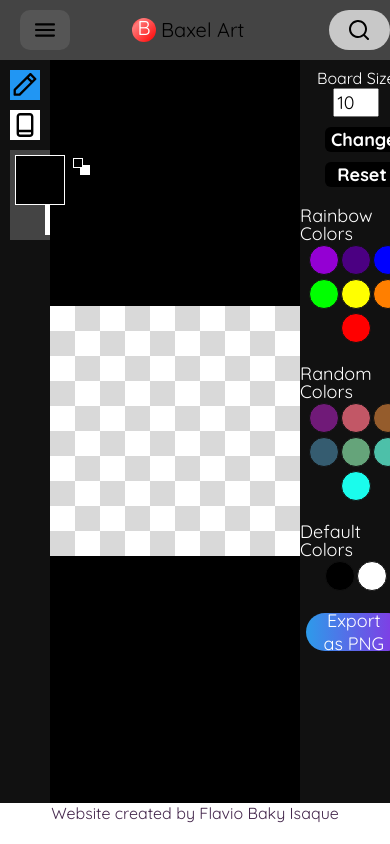
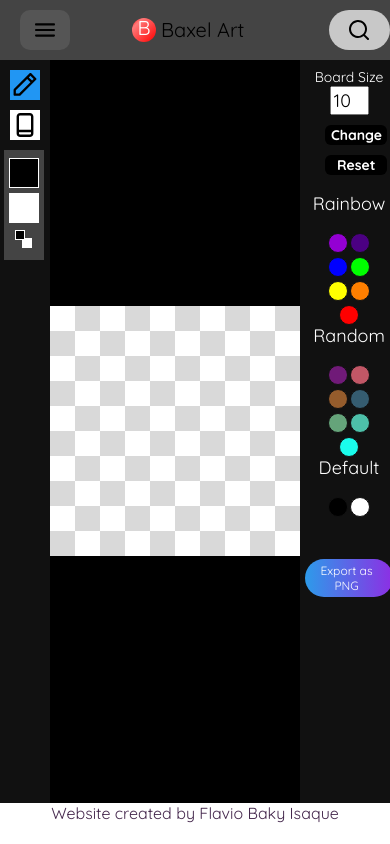
Before and after one commit to baky2708/Baxel-Art, a React (Create React App) app: page /draw in a window 390 px wide. Shown: the top 844 px of the page. Built offline with nearby package versions, Linux system fonts and the light colour scheme.

Commit message:
feat: add responsive layout board

```diff
--- a/src/components/Button/styles.js
+++ b/src/components/Button/styles.js
@@ -47,5 +47,12 @@ ${(props) => {
    margin: 0 auto;
    padding-right: 5px;
  }
+
+   @media (max-width: 460px) {
+     p {
+       font-size: 12px;
+     }
+     margin-top: 40px;
+   }
 `;
 export default Container;
--- a/src/pages/Draw/Main/BoardMenu/ColorsBlock/index.jsx
+++ b/src/pages/Draw/Main/BoardMenu/ColorsBlock/index.jsx
@@ -55,7 +55,10 @@ function ColorsBlock() {
 
   return (
     <Container>
-      <p>Rainbow Colors</p>
+      <p>
+        Rainbow
+        <span> Colors</span>
+      </p>
       <ColorsContainer>
         {rainbowColors.map((e) => (
           <Colors
@@ -68,7 +71,10 @@ function ColorsBlock() {
           />
         ))}
       </ColorsContainer>
-      <p>Random Colors</p>
+      <p>
+        Random
+        <span> Colors</span>
+      </p>
       <ColorsContainer>
         {randomColors && randomColors.map((e) => (
           <Colors
@@ -81,7 +87,10 @@ function ColorsBlock() {
           />
         ))}
       </ColorsContainer>
-      <p>Default Colors</p>
+      <p>
+        Default
+        <span> Colors</span>
+      </p>
       <ColorsContainer>
         {defaultColors && defaultColors.map((e) => (
           <Colors
--- a/src/pages/Draw/Main/BoardMenu/ColorsBlock/styles.js
+++ b/src/pages/Draw/Main/BoardMenu/ColorsBlock/styles.js
@@ -22,6 +22,13 @@ p {
 @media (max-width: 850px) {
   p {
     font-size: 18px;
+    text-align: center;
+  }
+}
+
+@media (max-width: 460px) {
+  span {
+    visibility: hidden;
   }
 }
 `;
@@ -32,6 +39,13 @@ export const ColorsContainer = styled.div`
   align-items: center;
   flex-wrap: wrap;
   margin-bottom: 20px;
+  eight: 50px;
+
+  @media (max-width: 460px) {
+    width: 50px;
+    height: auto;
+    margin: 0;
+  }
 `;
 
 export const Colors = styled.div`
@@ -54,4 +68,9 @@ export const Colors = styled.div`
     width: 30px;
     height: 30px;
   }
+
+  @media (max-width: 460px) {
+    width: 20px;
+    height: 20px;
+  }
 `;
--- a/src/pages/Draw/Main/BoardMenu/InputSize/styles.js
+++ b/src/pages/Draw/Main/BoardMenu/InputSize/styles.js
@@ -36,6 +36,15 @@ const Container = styled.div`
     background-color: #222;
 
   }
+
+  @media (max-width: 460px) {
+    font-size: 14px;
+
+    button {
+
+    font-size: 14px;
+    }
+  }
 `;
 
 export default Container;
--- a/src/pages/Draw/Main/BoardTools/ColorsSelection/style.js
+++ b/src/pages/Draw/Main/BoardTools/ColorsSelection/style.js
@@ -3,14 +3,22 @@ import styled from 'styled-components';
 export const Container = styled.div`
 & {
   background-color: #444;
+  /* background-color: red; */
   width: 90px;
   height: 90px;
   display: flex;
   justify-content: center;
   align-items: center;
-  margin: 10px
+  margin-left: 4px;
 
 }
+  @media (max-width: 650px) {
+    width: 40px;
+    height: 110px;
+  flex-direction: column;
+  /* justify-content: start; */
+  /* align-items: start; */
+  }
 `;
 
 export const PrimaryColor = styled.div`
@@ -26,6 +34,14 @@ export const PrimaryColor = styled.div`
     ? 'visibility: visible;'
     : 'visibility: hidden;')};
   }
+
+  @media (max-width: 650px) {
+    width: 30px;
+    height: 30px;
+  margin: 0;
+  position: static;
+  margin-bottom: 5px;
+  }
 `;
 
 export const SecoundColor = styled.div`
@@ -35,6 +51,12 @@ export const SecoundColor = styled.div`
   background-color: ${({ color }) => color || 'white'};
   margin-left: 30px;
   margin-top: 30px;
+  }
+
+  @media (max-width: 650px) {
+    width: 30px;
+    height: 30px;
+    margin: 0;
   }
 `;
 
@@ -49,6 +71,14 @@ export const Default = styled.div`
   margin-left: 60px;
   position: absolute;
   cursor: pointer;
+}
+
+@media (max-width: 650px) {
+  height: 20px;
+  position: static;
+  margin: 0;
+  margin-top: 10px;
+  margin-left: 6px;
 }
 `;
 export const DefaultBlack = styled.div`
```
Also changed, not shown: src/pages/Draw/Main/BoardTools/ColorsSelection/Pencil/index.jsx (deleted, +0 -17 lines), src/pages/Draw/Main/BoardTools/ColorsSelection/Pencil/style.js (deleted, +0 -28 lines). Lines whose indentation alone changed are shown as unchanged.
